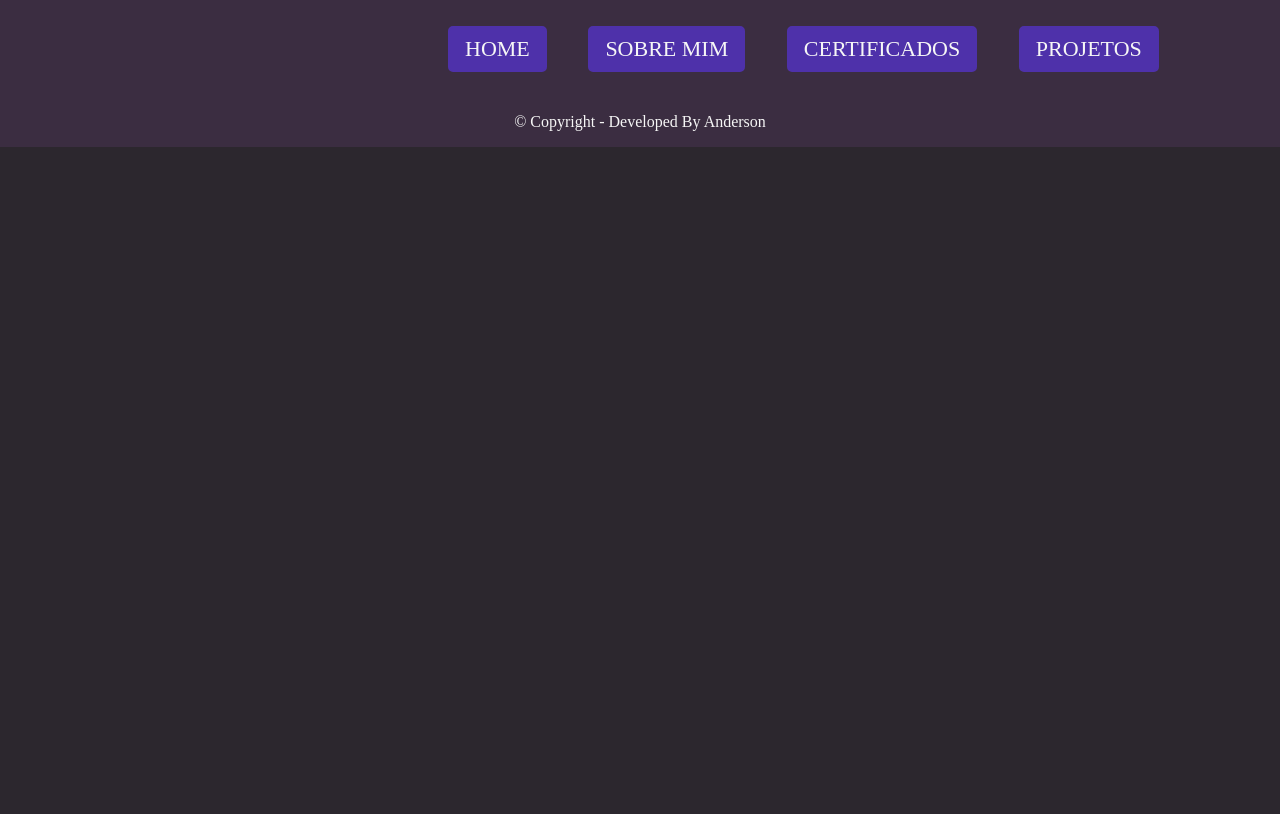
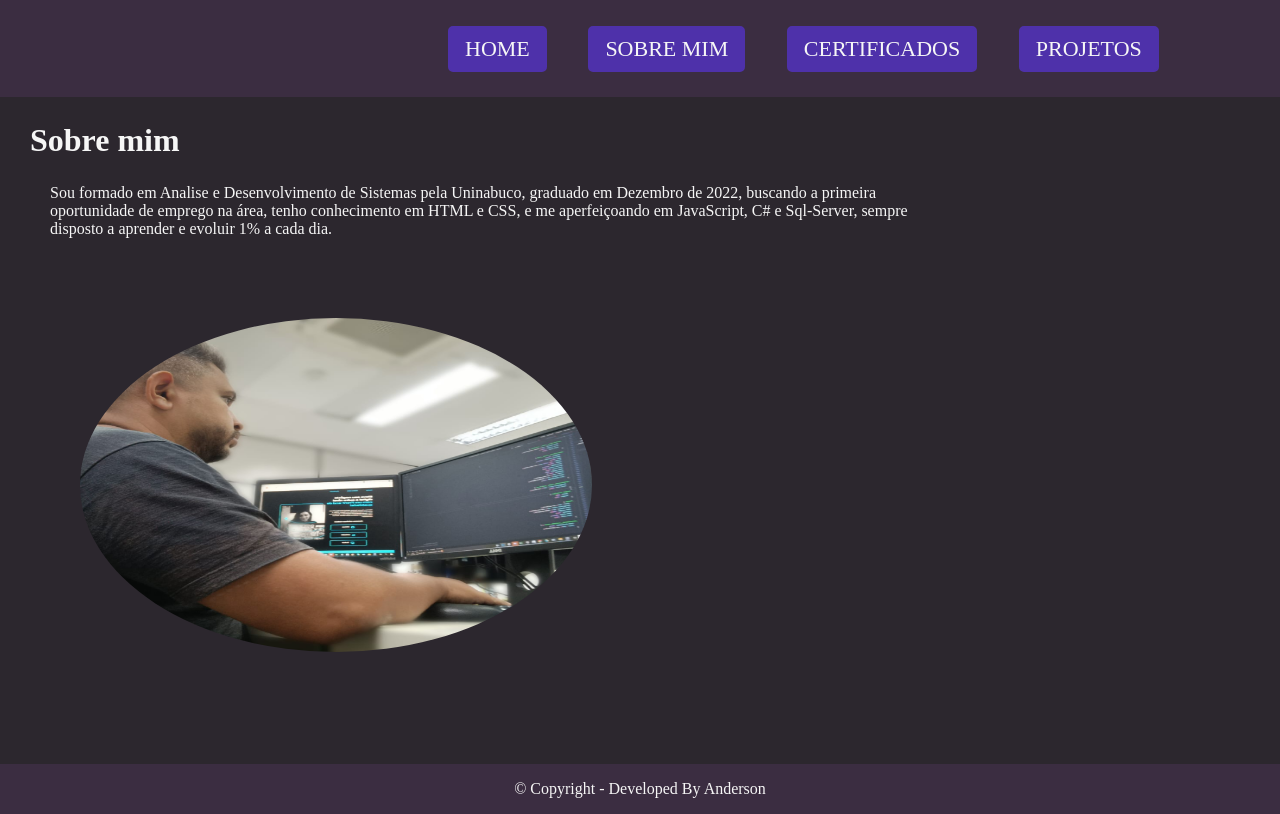
Before and after one commit to sydom1/MeuProtifolio, a plain HTML site: page sobreMim.html in a window 1280 px wide. Drawn offline with Linux system fonts and the light colour scheme; a web font is replaced by a local one.

Commit message:
Add files via upload

```diff
--- a/Styles/Style.css
+++ b/Styles/Style.css
@@ -76,8 +76,9 @@ body {
 }
 
 .imagem__Principal {
-    width: 35%;
-    height: 35%;
+    margin-top: 10em;
+    width: 40%;
+    height: 40%;
     border-radius: 10px;
 }
 
@@ -183,3 +184,31 @@ body {
     text-align: center;
     font-size: 16px;
 }
+
+/*pagina sobre mim*/
+
+.Sobre__mim {
+    width: 100%;
+    height: 83.4%;
+    display: flex;
+    flex-direction: column;
+}
+
+.Sobre__mim-titulo {
+    margin-left: 30px;
+    margin-top: 25px;
+    margin-bottom: 25px;
+}
+
+.Sobre__mim-paragrafo{
+    width: 70%;
+    margin-left: 50px;
+}
+
+.imagem__secundaria {
+    margin-top: 5em;
+    margin-left: 5em;
+    width: 40%;
+    height: 50%;
+    border-radius: 100%;
+}
--- a/sobreMim.html
+++ b/sobreMim.html
@@ -25,7 +25,17 @@
 
     </header>
 
-    <main>
+    <main class="Sobre__mim">
+
+        <h1 class="Sobre__mim-titulo">Sobre mim</h1>
+
+        <p class="Sobre__mim-paragrafo">Sou formado em Analise e Desenvolvimento de Sistemas pela Uninabuco,
+            graduado em Dezembro de 2022, buscando a primeira oportunidade de emprego
+            na área, tenho conhecimento em HTML e CSS, e me aperfeiçoando em JavaScript,
+            C# e Sql-Server, sempre disposto a aprender e evoluir 1% a cada dia.
+        </p>
+
+        <img src="/img/IMG-20230226-WA0026_cropped.png" alt="foto-anderson" class="imagem__secundaria">
 
     </main>
 
```
Also changed, not shown: Certificados.html (+28 -1 lines).
